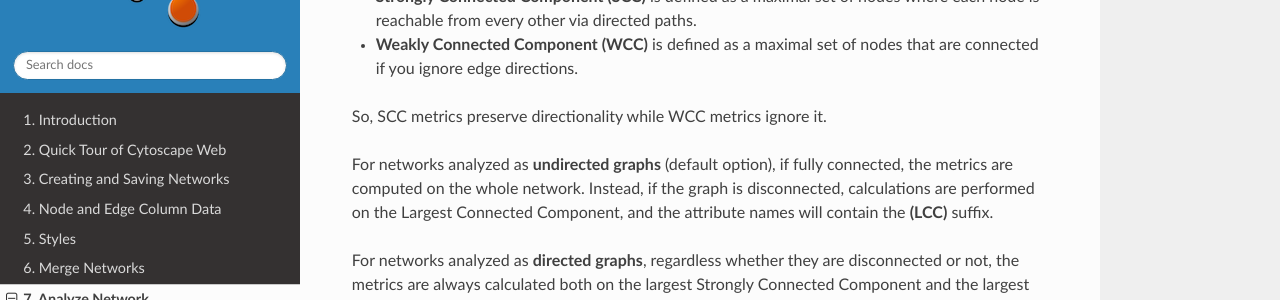
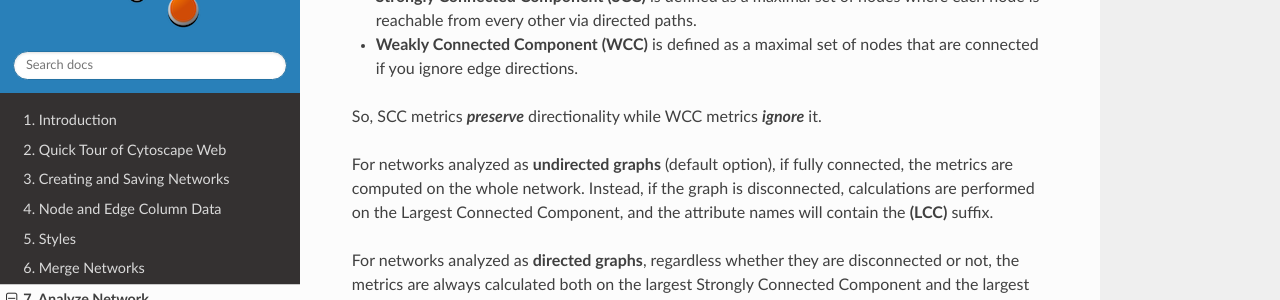
Before and after one commit to cytoscape/web-cytoscape-manual, a Sphinx documentation site: the page built from docs/analyze.md, in a window 1280 px wide and 900 px high, scrolled down 798 px. Shown: the part 151-451 px from the top of the window. Built offline with Sphinx 7.4.7 and the Read the Docs theme 3.1.0, drawn with Linux system fonts in a browser that asks for light colours.

```diff
--- a/docs/analyze.md
+++ b/docs/analyze.md
@@ -19,7 +19,7 @@ When a network is disconnected, the analysis is usually performed on the largest
 - **Strongly Connected Component (SCC)** is defined as a maximal set of nodes where each node is reachable from every other via directed paths.
 - **Weakly Connected Component (WCC)** is defined as a maximal set of nodes that are connected if you ignore edge directions.
 
-So, SCC metrics preserve directionality while WCC metrics ignore it.
+So, SCC metrics ***preserve*** directionality while WCC metrics ***ignore*** it.
 
 For networks analyzed as **undirected graphs** (default option), if fully connected, the metrics are computed on the whole network. Instead, if the graph is disconnected, calculations are performed on the Largest Connected Component, and the attribute names will contain the **(LCC)** suffix.
 
@@ -38,69 +38,69 @@ Below you'll find a comprehensive list of metrics computed by the analyzer. All
 
 ### Network-level Metrics
 
-- Number of Nodes
-- Number of Edges
-- Avg. Unique Neighbors
+- **Number of Nodes**
+- **Number of Edges**
+- **Avg. Unique Neighbors**
   Calculates the average number of unique neighbors in the network. Relies on [`DiGraph.successors()`](https://networkx.org/documentation/stable/reference/classes/generated/networkx.DiGraph.successors.html) and/or [`Graph.neighbors()`](https://networkx.org/documentation/stable/reference/classes/generated/networkx.Graph.neighbors.html)
-- LCC/SCC/WCC Nodes
+- **LCC/SCC/WCC Nodes**
   Calculates the number of nodes in the relevant largest component used for analysis.
-- LCC/SCC/WCC Node Coverage
+- **LCC/SCC/WCC Node Coverage**
   Calculates the node coverage (%) in the relevant largest component used for analysis.
-- Avg. Degree
+- **Avg. Degree**
   Calculates the average degree of the nodes in the network. In directed networks, calculates average In-Degree and Out-Degree. Relies on [`Graph.degree()`](https://networkx.org/documentation/stable/reference/classes/generated/networkx.Graph.degree.html), [`DiGraph.in_degree()`](https://networkx.org/documentation/stable/reference/classes/generated/networkx.DiGraph.in_degree.html) and [`DiGraph.out_degree()`](https://networkx.org/documentation/stable/reference/classes/generated/networkx.DiGraph.out_degree.html).
-- Network Diameter
+- **Network Diameter**
   Calculates the diameter of the network, expressed as maximum eccentricity. Relies on [`eccentricity()`](https://networkx.org/documentation/stable/reference/algorithms/generated/networkx.algorithms.distance_measures.eccentricity.html)
-- Network Radius
+- **Network Radius**
   Calculates the radius of the network, expressed as the minimum eccentricity.
-- Characteristic Path Lenght
+- **Characteristic Path Lenght**
   Measures the average shortest-path distance between all pairs of nodes in the network. Relies on [`shortest_path_length()`](https://networkx.org/documentation/stable/reference/algorithms/generated/networkx.algorithms.shortest_paths.generic.shortest_path_length.html)
-- Avg. Clustering Coefficient
+- **Avg. Clustering Coefficient**
   Computes the mean of all nodes clustering coefficients, reflecting the overall tendency of nodes to form tightly knit groups (triangles). Relies on [`clustering()`](https://networkx.org/documentation/stable/reference/algorithms/generated/networkx.algorithms.cluster.clustering.html).
-- Transitivity
+- **Transitivity**
   Computes the fraction of all possible triangles present in the network, as identified by the number of “triads” (two edges with a shared vertex). Relies on [`transitivity()`](https://networkx.org/documentation/stable/reference/algorithms/generated/networkx.algorithms.cluster.transitivity.html).
-- Network Density
+- **Network Density**
   Measures the ratio of the number of actual edges in the network to the maximum possible number of edges.
-- Network Heterogeneity
+- **Network Heterogeneity**
   Calculates the coefficient of variation of node degrees, a measure of how unevenly connections are distributed among nodes in the network.
-- Network Centralization
+- **Network Centralization**
   A measure of how much the network’s connections are concentrated on a few nodes (hubs), indicating whether the structure is star-like (high concentration) or more evenly spread (low concentration).
-- Connected Components (LCC/WCC/SCC)
+- **Connected Components (LCC/WCC/SCC)**
   Counts the number of the relevant connected components. See **[Network Components](analyze.md#components)** above for more information on connected components.
 
 ### Node-level Metrics
 
-- Avg. Shortest Path Lenght
+- **Avg. Shortest Path Lenght**
   Measures the average value of the shortest-path distances from a given node to all other reachable nodes in the network. Uses `shortest_path_lenght()` like Carachteristic Path Length network metric above.
-- Betweenness Centrality
+- **Betweenness Centrality**
   Calculates the sum of the fraction of all-pairs shortest paths that pass through a given node. Uses [`betweenness_centrality`](https://networkx.org/documentation/stable/reference/algorithms/generated/networkx.algorithms.centrality.betweenness_centrality.html).
-- Closeness Centrality
+- **Closeness Centrality**
   Computes the reciprocal of the average shortest path distance to a given node over all n-1 reachable nodes. Relies on [`closeness_centrality()`](https://networkx.org/documentation/stable/reference/algorithms/generated/networkx.algorithms.centrality.closeness_centrality.html).
-- Clustering Coefficient
+- **Clustering Coefficient**
   Measures how likely a node’s neighbors are to form a tightly knit group (triangle), based on the ratio of actual to possible connections among them. Uses `clustering()` like Avg. Clustering Coefficient network metric above.
-- Degree Centrality
+- **Degree Centrality**
   Measures the fraction of nodes a given node is connected to. Uses [`degree_centrality()`](https://networkx.org/documentation/stable/reference/algorithms/generated/networkx.algorithms.centrality.degree_centrality.html).
-- Degree
+- **Degree**
   Calculates the node degree or the in-degree and out-degree for directed networks. Uses `Graph.degree()`, `DiGraph.in_degree()` and `DiGraph.out_degree()` like Avg. Degree metric above.
-- Eccentricity
+- **Eccentricity**
   Calculates the maximum shortest-path distance from a given node to any other node in the network. Relies on `eccentricity()` like Network Diameter and Network Radius above.
-- Eigenvector Centrality
+- **Eigenvector Centrality**
   Computes the centrality for a node by adding the centrality of its predecessors. Uses [`eigenvector_centrality()`](https://networkx.org/documentation/stable/reference/algorithms/generated/networkx.algorithms.centrality.eigenvector_centrality.html).
-- Neighborhood Connectivity
+- **Neighborhood Connectivity**
   Computes the average degree of each node's neighbors, thus indicating how well connected they are. Relies on [`average_neighbor_degree()`](https://networkx.org/documentation/stable/reference/algorithms/generated/networkx.algorithms.assortativity.average_neighbor_degree.html).
-- Partner of Multi-edged Node Pairs
+- **Partner of Multi-edged Node Pairs**
   Calculates the number of times a given node is part of a node pair connected by more than one edge.
-- Radiality
+- **Radiality**
   A measure of how close a node is to all other nodes in the network, calculated based on the shortest path distances and the network’s diameter, with higher values indicating greater overall accessibility. Uses [`diameter`](https://networkx.org/documentation/stable/reference/algorithms/generated/networkx.algorithms.distance_measures.diameter.html) as well as `shortest_path_lenght()` like Avg. Shortest Path Lenght node metric above.
 - Self Loops
   Counts the number of self loops for each node (if any).
-- Stress
+- **Stress**
   Measures the total number of shortest paths between all node pairs that pass through the given node, reflecting its role in network flow. Outputs raw counts (like Cytoscape Desktop) and uses [`all_shortest_paths`](https://networkx.org/documentation/stable/reference/algorithms/generated/networkx.algorithms.shortest_paths.generic.all_shortest_paths.html).
-- Topological Coefficient
+- **Topological Coefficient**
   Measures the average fraction of a node's neighbors that are also neighbors of each other, indicating the overlap in connections within its immediate neighborhood. On the largest SCC, also calculates the metric for predecessors only, successors only and mutual. Like Avg. Unique Neighbors above, it relies on `Graph.neighbors()`, `DiGraph.successors()` as well as [`DiGraph.predecessors`](https://networkx.org/documentation/stable/reference/classes/generated/networkx.DiGraph.predecessors.html).
 
 ### Edge-level Metrics
 
-- Edge Betweenness
+- **Edge Betweenness**
   Measures the number of shortest paths between all pairs of nodes that pass through a given edge, indicating the edge’s importance in connecting different parts of the network. Uses [`edge_betweenness_centrality()`](https://networkx.org/documentation/stable/reference/algorithms/generated/networkx.algorithms.centrality.edge_betweenness_centrality.html).
 
 ## Current Limitations
```
